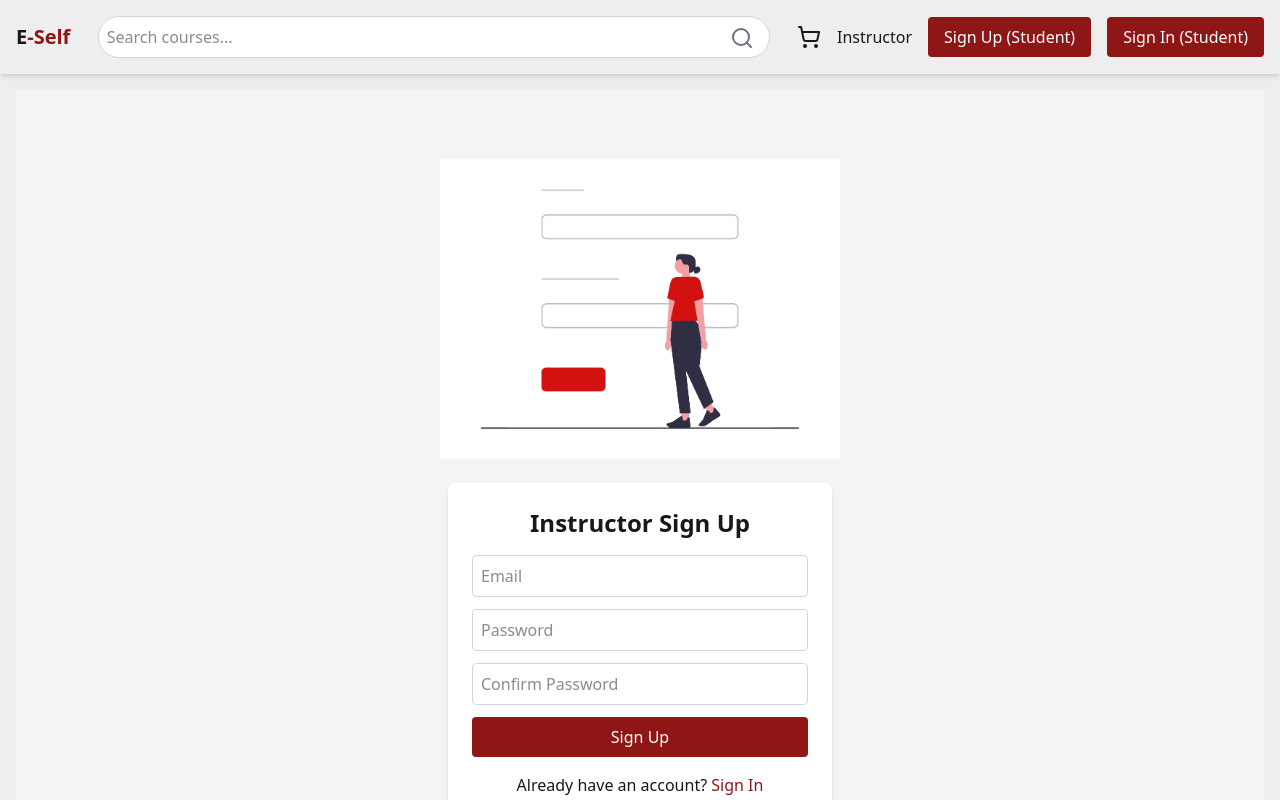
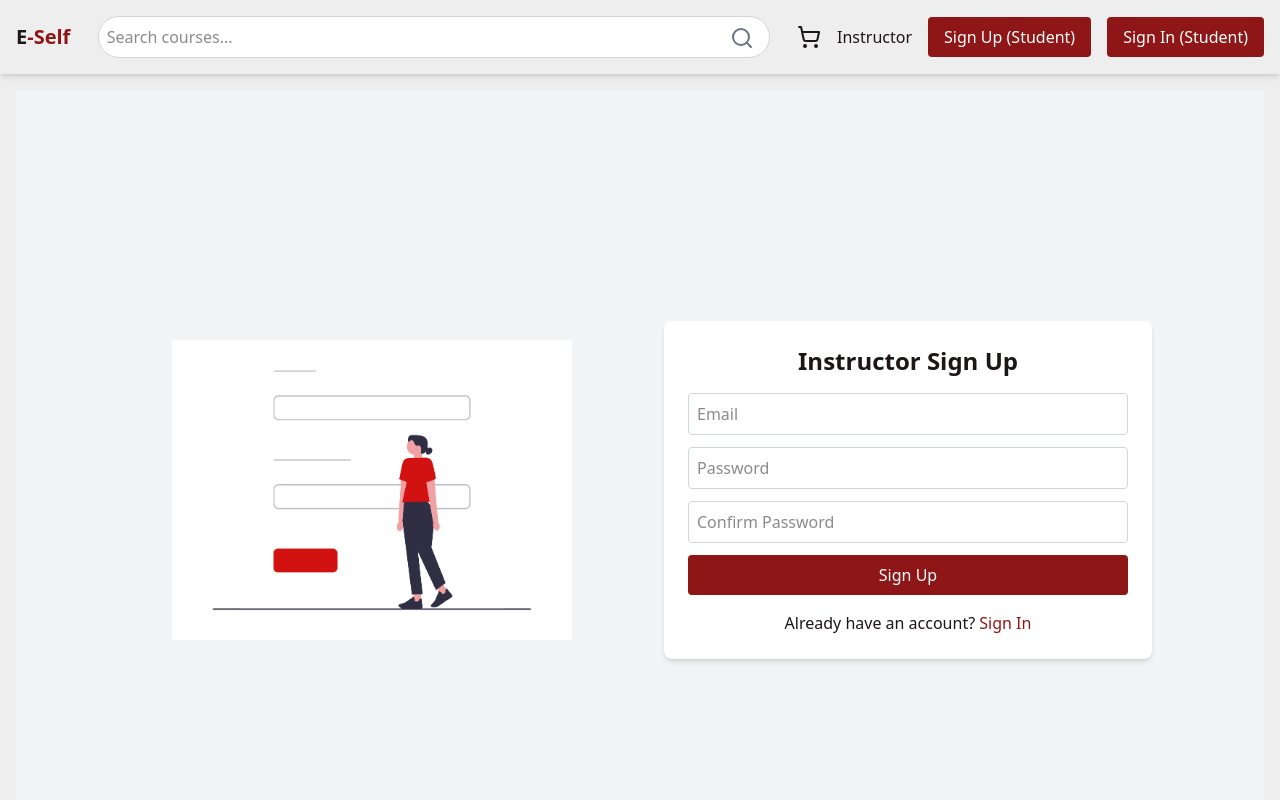
Before and after one commit to NegedeTekleyes/E-self-Lerning, a Next.js app in the folder e-self/: page /instructor/signup in a window 1280 px wide. Shown: the top 800 px of the page. Built offline with nearby package versions, Linux system fonts and the light colour scheme.

Commit message:
the instrater sigin and signup photo put side by side

```diff
--- a/e-self/app/(auth)/instructor/signin/page.tsx
+++ b/e-self/app/(auth)/instructor/signin/page.tsx
@@ -2,7 +2,7 @@
 import { useState } from 'react';
 import { useRouter } from 'next/navigation';
 import Link from 'next/link';
-import Image from 'next/image'; // Import Image from next/image
+import Image from 'next/image';
 
 export default function InstructorSignIn() {
   const [email, setEmail] = useState('');
@@ -18,9 +18,15 @@ export default function InstructorSignIn() {
 
   return (
     <main className="flex items-center justify-center min-h-screen bg-gray-100 p-6">
-      <div className="flex flex-col items-center">
-        <Image src="/signin.png" alt="Sign In" width={400} height={300} className="mb-6" />
-        <form onSubmit={handleSignIn} className="bg-white p-6 rounded-lg shadow-md w-full max-w-sm">
+      <div className="flex flex-col md:flex-row items-center justify-center space-x-6 md:space-x-12 w-full max-w-5xl">
+        {/* Image Section */}
+        <div className="w-full md:w-1/2">
+          <Image src="/signin.png" alt="Sign In" width={400} height={300} className="mb-6 md:mb-0 mx-auto" />
+        </div>
+
+        {/* Form Section */}
+        <div className="w-full md:w-1/2">
+          <form onSubmit={handleSignIn} className="bg-white p-6 rounded-lg shadow-md">
             <h2 className="text-2xl font-bold mb-4 text-center">Instructor Sign In</h2>
 
             <input
@@ -50,6 +56,7 @@ export default function InstructorSignIn() {
             </p>
           </form>
         </div>
+      </div>
     </main>
   );
 }
--- a/e-self/app/(auth)/instructor/signup/page.tsx
+++ b/e-self/app/(auth)/instructor/signup/page.tsx
@@ -2,7 +2,7 @@
 import { useState } from 'react';
 import { useRouter } from 'next/navigation';
 import Link from 'next/link';
-import Image from 'next/image'; // Import Image from next/image
+import Image from 'next/image';
 
 export default function InstructorSignUp() {
   const [email, setEmail] = useState('');
@@ -19,9 +19,15 @@ export default function InstructorSignUp() {
 
   return (
     <main className="flex items-center justify-center min-h-screen bg-gray-100 p-6">
-      <div className="flex flex-col items-center">
-        <Image src="/signup1.png" alt="Sign Up" width={400} height={300} className="mb-6" />
-        <form onSubmit={handleSignUp} className="bg-white p-6 rounded-lg shadow-md w-full max-w-sm">
+      <div className="flex flex-col md:flex-row items-center justify-center space-x-6 md:space-x-12 w-full max-w-5xl">
+        {/* Image Section */}
+        <div className="w-full md:w-1/2">
+          <Image src="/signup1.png" alt="Sign Up" width={400} height={300} className="mb-6 md:mb-0 mx-auto" />
+        </div>
+
+        {/* Form Section */}
+        <div className="w-full md:w-1/2">
+          <form onSubmit={handleSignUp} className="bg-white p-6 rounded-lg shadow-md">
             <h2 className="text-2xl font-bold mb-4 text-center">Instructor Sign Up</h2>
 
             <input
@@ -60,6 +66,7 @@ export default function InstructorSignUp() {
             </p>
           </form>
         </div>
+      </div>
     </main>
   );
 }
```
Lines whose indentation alone changed are shown as unchanged.
